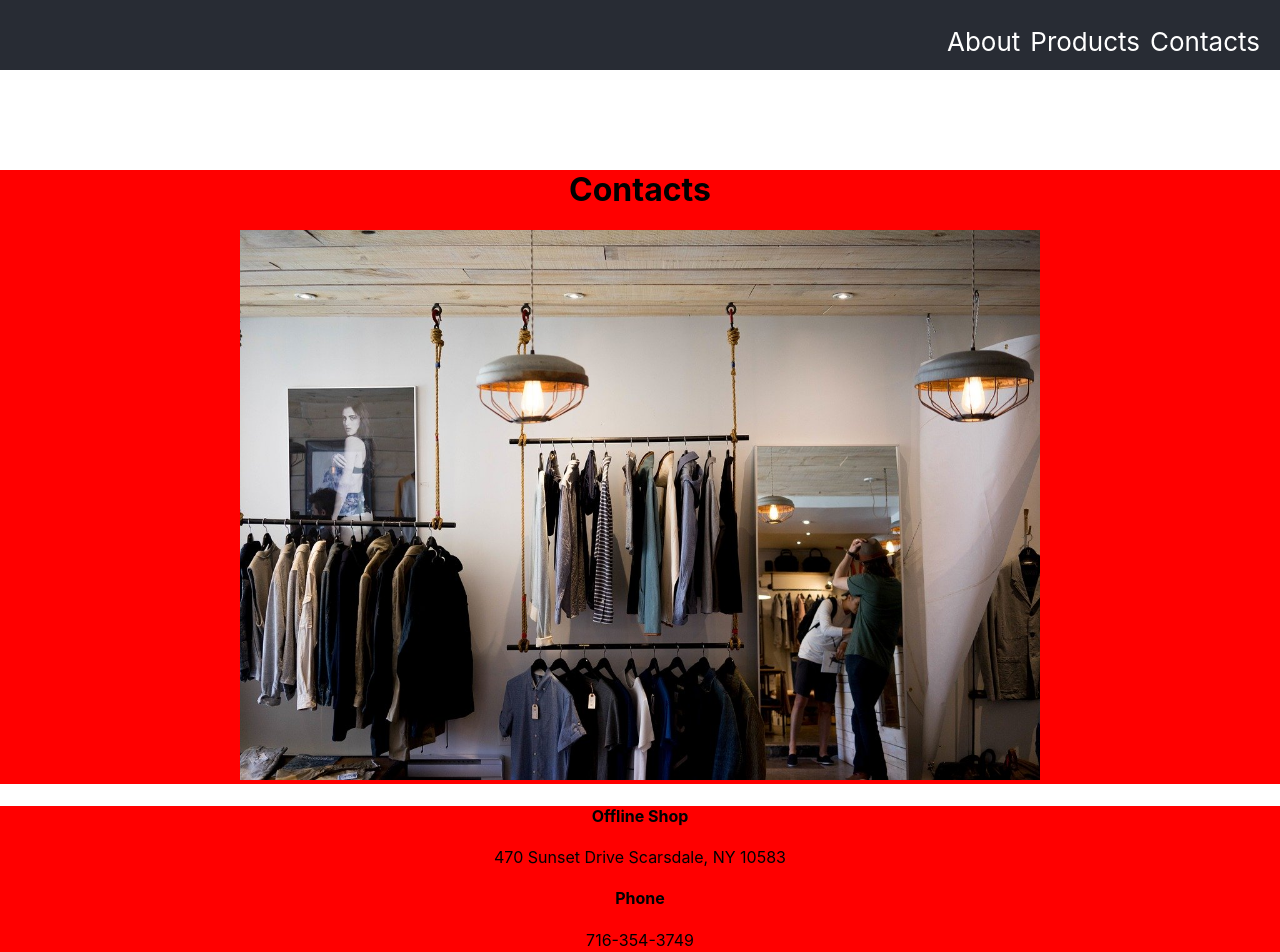
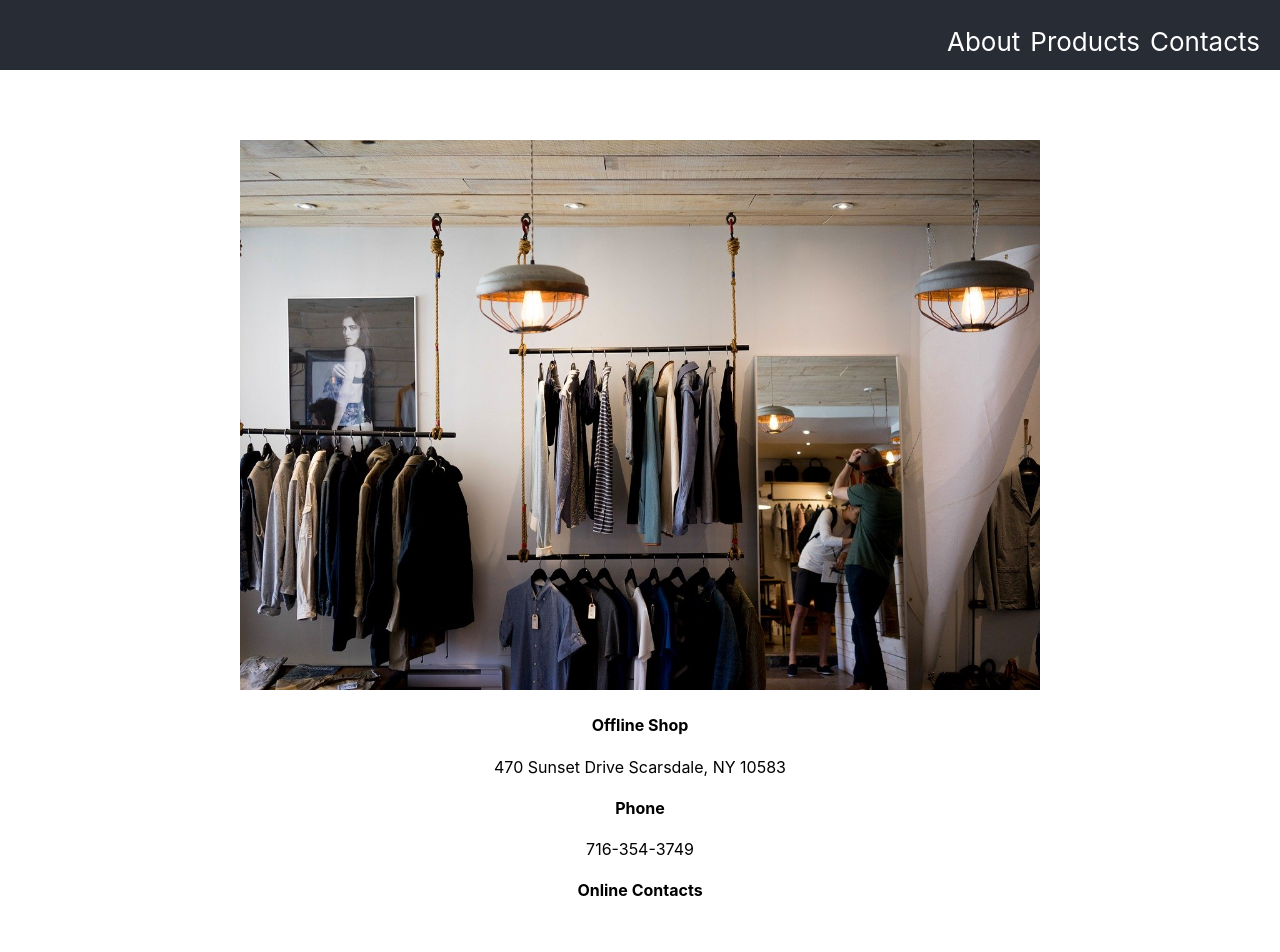
Before and after one commit to woniyoon/react-shopping-page, a React (Create React App) app: page /contacts in a window 1280 px wide. Shown: the top 952 px of the page. After the commit the page ends 922 px from the top, so only its background shows below. Built offline with nearby package versions, Linux system fonts and the light colour scheme.

Commit message:
Remove backgroundColor styles in Contacts.js

```diff
--- a/src/Screens/Contacts.js
+++ b/src/Screens/Contacts.js
@@ -5,11 +5,10 @@ import location from '../imgs/contacts_location.jpg';
 function Contacts() {
     return (
         <div>
-            <div style={{ backgroundColor: "red", marginTop: "100px" }}>
-                <h1>Contacts</h1>
+            <div style={{ marginTop: "70px" }}>
                 <img src={location} width="800px" height="550px" alt="offline_shop_image" />
             </div>
-            <div style={{ backgroundColor: "red", marginTop: "10px" }}>
+            <div style={{ marginTop: "10px" }}>
                 <h4>Offline Shop</h4>
                 <p>470 Sunset Drive Scarsdale, NY 10583</p>
                 <h4>Phone</h4>
```
